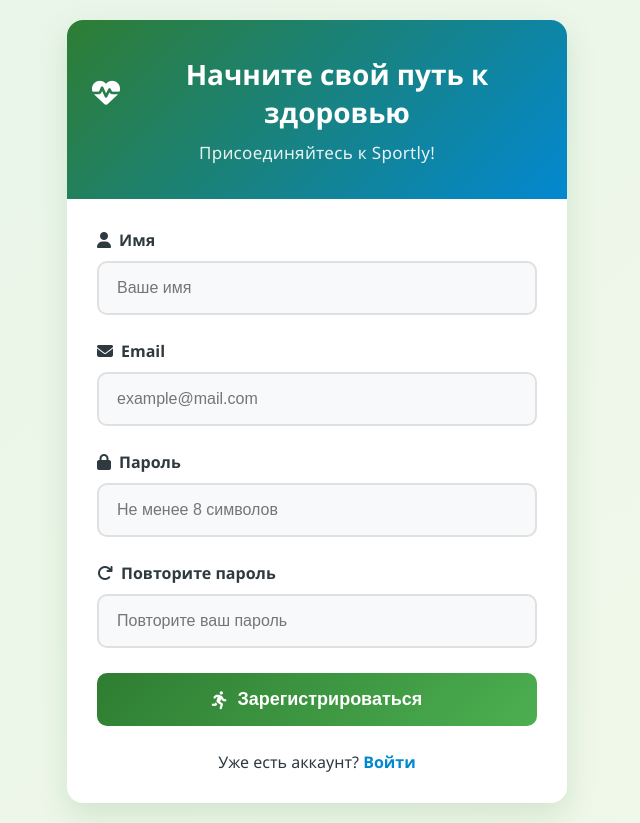
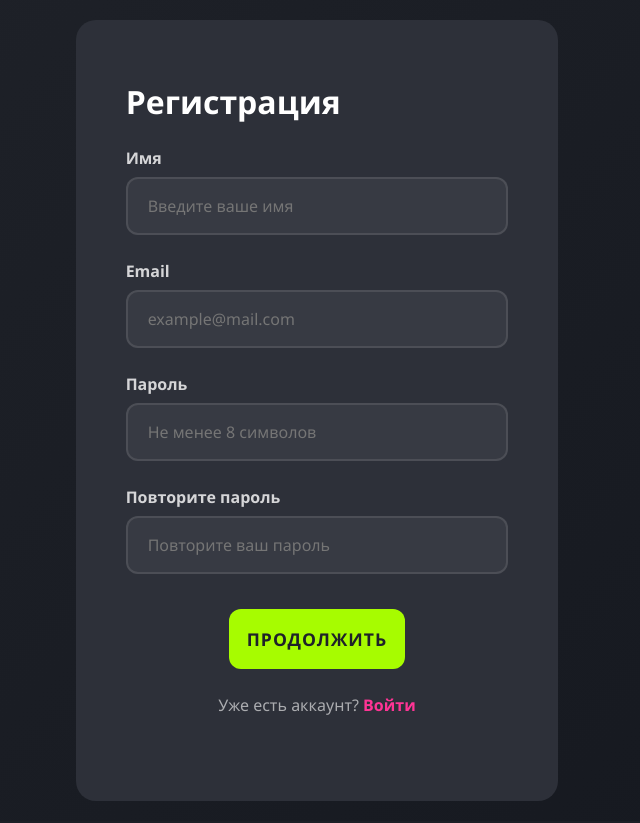
Before and after one commit to Vadimotriy/Sportly, a Flask app: page /register in a window 1280 px wide. Shown: the whole page, without its empty margins (323-963 px from the left). After the commit the page ends 801 px from the top, so only its background shows below. Run offline with Flask 3, Linux system fonts and the light colour scheme.

Commit message:
Рабочая новая регистрация, измененная БД

```diff
--- a/Flask/database/__all_models.py
+++ /dev/null
@@ -1,2 +0,0 @@
-from Flask.database.tables import statics
-from Flask.database.tables import users
--- a/Flask/main.py
+++ b/Flask/main.py
@@ -1,15 +1,15 @@
 from flask import Flask, render_template, request, redirect, url_for
-from Flask.database import db_session
+from Flask.database.database import Session
 
 from Flask.pages.main_pages import main_pages
 from Flask.pages.registr import registr
 
 app = Flask(__name__)
 app.config['SECRET_KEY'] = 'yandexlyceum_secret_key'
-db_session.global_init("Flask/data/test.db")
+session = Session()
 
 
 if __name__ == '__main__':
-    main_pages(app)
-    registr(app)
+    main_pages(app, session)
+    registr(app, session)
     app.run(debug=True)
--- a/Flask/pages/registr.py
+++ b/Flask/pages/registr.py
@@ -1,87 +1,63 @@
 import re
 
 from flask import Flask, render_template, request, redirect, url_for, flash
-
-from Flask.database import db_session
-from Flask.database.tables.users import User
+from Flask.database.database import User
 
 
-def registr(app):
+def registr(app, session):
+    def is_valid_email(email):
+        pattern = r'^[a-zA-Z0-9._%+-]+@[a-zA-Z0-9.-]+\.[a-zA-Z]{2,}$'
+        return re.match(pattern, email)
+
     @app.route('/register', methods=['GET', 'POST'])
     def register():
-        form_errors = []
-        field_errors = {}
-        name = email = ""
-
+        print(request.method)
         if request.method == 'POST':
-            name = request.form.get('name')
-            email = request.form.get('email')
-            password = request.form.get('password')
-            password_again = request.form.get('password_again')
+            print(2)
+            name = request.form['name']
+            email = request.form['email']
+            password = request.form['password']
+            confirm_password = request.form['password_again']
 
             errors = []
 
-            if not name:
-                field_errors['name'] = 'Пожалуйста, введите ваше имя'
+            if not name or len(name) < 3:
+                errors.append('Имя должно содержать минимум 3 символа!')
+            if not is_valid_email(email):
+                errors.append('Введите корректный email!')
+            if session.query(User).filter_by(email=email).first():
+                errors.append('Этот email уже используется!')
+            if len(password) < 8:
+                errors.append('Пароль должен содержать минимум 8 символов!')
+            if password != confirm_password:
+                errors.append('Пароли не совпадают!')
 
-            if not email:
-                field_errors['email'] = 'Пожалуйста, введите ваш email'
-            elif not re.match(r"[^@]+@[^@]+\.[^@]+", email):
-                field_errors['email'] = 'Пожалуйста, введите корректный email'
-
-            if not password:
-                field_errors['password'] = 'Пожалуйста, введите пароль'
-            elif len(password) < 8:
-                field_errors['password'] = 'Пароль должен содержать не менее 8 символов'
-
-            if not password_again:
-                field_errors['password_again'] = 'Пожалуйста, повторите пароль'
-            elif password != password_again:
-                field_errors['password_again'] = 'Пароли не совпадают'
-
-            # Проверка уникальности email
-            if email and not field_errors.get('email'):
-                existing_user = User.query.filter_by(email=email).first()
-                if existing_user:
-                    field_errors['email'] = 'Этот email уже зарегистрирован'
-
-            db = db_session.create_session()
-            existing_user = db.query(User).filter_by(email=email).first()
-            if existing_user:
-                field_errors['email'] = 'Пользователь с таким email уже зарегистрирован'
-
-            # Если есть ошибки, показываем форму снова
-            if field_errors:
-                return render_template('register.html',
-                                       errors=field_errors,
-                                       form_errors=form_errors,
-                                       name=name,
-                                       email=email)
+            print(errors)
+            print(3)
 
             if errors:
                 for error in errors:
-                    flash(error, 'danger')
-                return render_template('register.html')
+                    print(error)
+                    flash(error, 'error')
+                return render_template('register.html', name=name, email=email, message=errors[0])
 
             try:
-                new_user = User()
-                new_user.set_password(password)
-
+                print(4)
                 user = User(name=name, email=email)
                 user.set_password(password)
-                db.add(user)
-                db.commit()
+                session.add(user)
+                session.commit()
+                print(5)
 
                 flash('Регистрация прошла успешно! Теперь вы можете войти.', 'success')
                 return redirect(url_for('login'))
 
             except Exception as e:
-                db.session.rollback()
-                flash(f'Ошибка при регистрации: {str(e)}', 'danger')
-                app.logger.error(f'Registration error: {str(e)}')
-
+                print(e)
+        print(0)
         return render_template('register.html')
 
-    @app.route('/login', methods=['GET', 'POST'])
+
+    @app.route('/login', methods=['GET'])
     def login():
-        return ''
+        return "Страница входа (здесь будет форма входа)"
--- a/Flask/static/css/style.css
+++ b/Flask/static/css/style.css
@@ -1,211 +1,315 @@
-/* Основные цвета для ЗОЖ тематики */
 :root {
-    --primary: #2e7d32;
-    --primary-light: #4caf50;
-    --secondary: #0288d1;
-    --accent: #ff9800;
-    --light: #f8f9fa;
-    --dark: #2e3a40;
-    --gray: #e0e0e0;
+    --sport-green: #a7fc00;
+    --sport-pink: #ff3495;
+    --sport-dark: #1f2229;
+    --sport-light: #fff;
+    --sport-gray: #2d3039;
 }
 
 * {
     margin: 0;
     padding: 0;
     box-sizing: border-box;
+    font-family: 'Segoe UI', Tahoma, Geneva, Verdana, sans-serif;
 }
 
 body {
-    background: linear-gradient(135deg, #e8f5e9, #f1f8e9);
+    background: linear-gradient(135deg, var(--sport-dark) 0%, #15181f 100%);
     min-height: 100vh;
     display: flex;
     justify-content: center;
     align-items: center;
-    font-family: 'Segoe UI', Tahoma, Geneva, Verdana, sans-serif;
     padding: 20px;
-    color: var(--dark);
+    color: var(--sport-light);
 }
 
-.register-container {
-    background: white;
-    border-radius: 16px;
-    box-shadow: 0 12px 30px rgba(46, 125, 50, 0.15);
+.sport-container {
+    display: flex;
+    max-width: 1000px;
+    width: 100%;
+    border-radius: 20px;
     overflow: hidden;
-    width: 100%;
-    max-width: 500px;
-    margin: 0 auto;
-    transition: transform 0.3s ease, box-shadow 0.3s ease;
+    box-shadow: 0 15px 40px rgba(0, 0, 0, 0.5);
 }
 
-.register-container:hover {
-    box-shadow: 0 15px 35px rgba(46, 125, 50, 0.2);
+.sport-banner {
+    flex: 1;
+    background: linear-gradient(45deg, var(--sport-pink) 0%, #ff5cab 100%);
+    padding: 50px 40px;
+    display: flex;
+    flex-direction: column;
+    justify-content: center;
+    position: relative;
+    overflow: hidden;
 }
 
-.register-header {
-    background: linear-gradient(135deg, var(--primary), var(--secondary));
-    color: white;
-    padding: 35px 25px;
-    text-align: center;
+.sport-banner::before {
+    content: "";
+    position: absolute;
+    top: -50px;
+    right: -50px;
+    width: 200px;
+    height: 200px;
+    border-radius: 50%;
+    background: rgba(255, 255, 255, 0.1);
 }
 
-.register-header h2 {
-    font-weight: 700;
-    font-size: 28px;
-    margin: 0 0 10px;
+.sport-banner::after {
+    content: "";
+    position: absolute;
+    bottom: -80px;
+    left: -30px;
+    width: 250px;
+    height: 250px;
+    border-radius: 50%;
+    background: rgba(255, 255, 255, 0.1);
+}
+
+.banner-title {
+    font-size: 2.8rem;
+    font-weight: 800;
+    margin-bottom: 20px;
+    position: relative;
+    z-index: 2;
+    text-shadow: 0 2px 10px rgba(0, 0, 0, 0.2);
+}
+
+.banner-subtitle {
+    font-size: 1.2rem;
+    line-height: 1.6;
+    max-width: 400px;
+    position: relative;
+    z-index: 2;
+    opacity: 0.9;
+}
+
+.sport-features {
+    margin-top: 40px;
+    position: relative;
+    z-index: 2;
+}
+
+.feature {
+    display: flex;
+    align-items: center;
+    margin-bottom: 20px;
+}
+
+.feature-icon {
+    width: 40px;
+    height: 40px;
+    background: rgba(255, 255, 255, 0.2);
+    border-radius: 50%;
     display: flex;
     align-items: center;
     justify-content: center;
-    gap: 12px;
+    margin-right: 15px;
+    font-size: 1.2rem;
 }
 
-.register-header p {
-    opacity: 0.9;
-    font-size: 17px;
-    margin: 0;
-    letter-spacing: 0.3px;
+.registration-card {
+    flex: 1;
+    background: var(--sport-gray);
+    padding: 60px 50px;
+    display: flex;
+    flex-direction: column;
+    border-radius: 20px;
 }
 
-.register-form {
-    padding: 30px;
+.card-header {
+    margin-bottom: 40px;
 }
 
-.form-group {
+.logo {
+    display: flex;
+    align-items: center;
+    font-size: 1.8rem;
+    font-weight: 700;
+    margin-bottom: 10px;
+}
+
+.logo-icon {
+    width: 40px;
+    height: 40px;
+    background: var(--sport-green);
+    border-radius: 10px;
+    display: flex;
+    align-items: center;
+    justify-content: center;
+    margin-right: 12px;
+    font-weight: 800;
+}
+
+.card-title {
+    font-size: 2.2rem;
+    font-weight: 700;
+    margin-bottom: 10px;
+}
+
+.card-subtitle {
+    color: rgba(255, 255, 255, 0.6);
+    margin-bottom: 30px;
+}
+
+.registration-form {
+    display: flex;
+    flex-direction: column;
+}
+
+.input-group {
     margin-bottom: 25px;
     position: relative;
 }
 
-.form-group label {
+.input-label {
     display: block;
-    margin-bottom: 10px;
+    margin-bottom: 8px;
     font-weight: 600;
-    color: var(--dark);
-    font-size: 16px;
-    display: flex;
-    align-items: center;
-    gap: 8px;
+    color: rgba(255, 255, 255, 0.8);
 }
 
-.form-group input {
+.input-field {
     width: 100%;
-    padding: 16px 18px;
-    border: 2px solid var(--gray);
-    border-radius: 10px;
-    font-size: 16px;
-    transition: all 0.3s;
-    background-color: #f8f9fa;
-    color: var(--dark);
+    padding: 16px 20px;
+    background: rgba(255, 255, 255, 0.05);
+    border: 2px solid rgba(255, 255, 255, 0.1);
+    border-radius: 12px;
+    font-size: 1rem;
+    color: var(--sport-light);
+    transition: all 0.3s ease;
 }
 
-.form-group input:focus {
-    border-color: var(--primary);
-    background-color: white;
+.input-field:focus {
+    border-color: var(--sport-green);
+    background: rgba(167, 252, 0, 0.05);
     outline: none;
-    box-shadow: 0 0 0 3px rgba(46, 125, 50, 0.15);
 }
 
-.btn-register {
-    background: linear-gradient(135deg, var(--primary), var(--primary-light));
-    color: white;
-    border: none;
-    padding: 16px 20px;
-    font-size: 18px;
-    font-weight: 600;
-    border-radius: 10px;
-    cursor: pointer;
-    width: 100%;
-    transition: all 0.3s;
-    margin-top: 10px;
-    display: flex;
-    align-items: center;
-    justify-content: center;
-    gap: 10px;
+.password-container {
+    position: relative;
 }
 
-.btn-register:hover {
-    background: linear-gradient(135deg, var(--primary-light), var(--primary));
-    transform: translateY(-2px);
-    box-shadow: 0 4px 15px rgba(46, 125, 50, 0.3);
+.show-password {
+    position: absolute;
+    right: 15px;
+    top: 50%;
+    transform: translateY(-50%);
+    background: none;
+    border: none;
+    color: rgba(255, 255, 255, 0.5);
+    cursor: pointer;
+}
+
+.submit-btn {
+    background: var(--sport-green);
+    color: var(--sport-dark);
+    border: none;
+    border-radius: 12px;
+    padding: 18px;
+    font-size: 1.1rem;
+    font-weight: 700;
+    cursor: pointer;
+    margin-top: 10px;
+    transition: all 0.3s ease;
+    text-transform: uppercase;
+    letter-spacing: 1px;
+}
+
+.submit-btn:hover {
+    background: #b5ff2a;
+    transform: translateY(-3px);
+    box-shadow: 0 5px 15px rgba(167, 252, 0, 0.3);
 }
 
 .login-link {
     text-align: center;
     margin-top: 25px;
-    color: var(--dark);
-    font-size: 16px;
+    color: rgba(255, 255, 255, 0.6);
 }
 
 .login-link a {
-    color: var(--secondary);
+    color: var(--sport-pink);
     text-decoration: none;
     font-weight: 600;
-    transition: color 0.2s;
+    transition: all 0.3s ease;
 }
 
 .login-link a:hover {
-    color: var(--primary);
+    color: #ff5cab;
     text-decoration: underline;
 }
 
-/* Стили для ошибок */
-.form-errors {
-    margin-bottom: 20px;
+.divider {
+    display: flex;
+    align-items: center;
+    margin: 25px 0;
+    color: rgba(255, 255, 255, 0.4);
 }
 
-.error-message {
-    color: #dc3545; /* Красный цвет для ошибок */
-    font-size: 14px;
-    margin-top: 5px;
-    display: block;
+.divider::before,
+.divider::after {
+    content: "";
+    flex: 1;
+    height: 1px;
+    background: rgba(255, 255, 255, 0.1);
 }
 
-.input-error {
-    border-color: #dc3545 !important;
-    background-color: #fff3f3 !important;
+.divider span {
+    padding: 0 15px;
 }
 
-.alert {
-    padding: 12px 15px;
-    border-radius: 8px;
-    margin-bottom: 15px;
-    font-size: 15px;
+.social-login {
+    display: flex;
+    justify-content: center;
+    gap: 15px;
+    margin-top: 10px;
 }
 
-.alert-danger {
-    background-color: #f8d7da;
-    color: #721c24;
-    border: 1px solid #f5c6cb;
+.social-btn {
+    width: 50px;
+    height: 50px;
+    border-radius: 50%;
+    border: 2px solid rgba(255, 255, 255, 0.1);
+    background: rgba(255, 255, 255, 0.05);
+    color: var(--sport-light);
+    font-size: 1.2rem;
+    cursor: pointer;
+    transition: all 0.3s ease;
+    display: flex;
+    align-items: center;
+    justify-content: center;
 }
 
-.alert-success {
-    background-color: #d4edda;
-    color: #155724;
-    border: 1px solid #c3e6cb;
+.social-btn:hover {
+    border-color: var(--sport-green);
+    transform: translateY(-3px);
 }
 
-/* Адаптивность */
-@media (max-width: 576px) {
-    .register-container {
-        border-radius: 12px;
+@media (max-width: 900px) {
+    .sport-container {
+        flex-direction: column;
     }
 
-    .register-header {
-        padding: 25px 20px;
+    .sport-banner {
+        padding: 40px 30px;
     }
 
-    .register-header h2 {
-        font-size: 24px;
+    .registration-card {
+        padding: 40px 30px;
+    }
+}
+
+@media (max-width: 480px) {
+    .banner-title {
+        font-size: 2.2rem;
     }
 
-    .register-form {
-        padding: 25px 20px;
+    .card-title {
+        font-size: 1.8rem;
     }
 
-    .form-group input {
-        padding: 14px 16px;
-    }
-
-    .btn-register {
-        padding: 15px;
-        font-size: 16px;
+    .sport-banner,
+    .registration-card {
+        padding: 30px 20px;
     }
 }
--- a/Flask/templates/register.html
+++ b/Flask/templates/register.html
@@ -1,96 +1,54 @@
 <!DOCTYPE html>
 <html lang="ru">
+
 <head>
     <meta charset="UTF-8">
     <meta name="viewport" content="width=device-width, initial-scale=1.0">
     <title>Регистрация | Sportly</title>
     <link rel="stylesheet" href="{{ url_for('static', filename='css/style.css') }}">
-    <link rel="stylesheet" href="https://cdnjs.cloudflare.com/ajax/libs/font-awesome/6.4.0/css/all.min.css">
 </head>
+
 <body>
-    <div class="register-container">
-        <div class="register-header">
-            <h2><i class="fas fa-heartbeat"></i> Начните свой путь к здоровью</h2>
-            <p>Присоединяйтесь к Sportly!</p>
-        </div>
+    <main class="container">
+        <div class="registration-card">
+            <h1 class="registration-title">Регистрация</h1>
+            <p>ㅤㅤㅤㅤㅤㅤㅤㅤㅤㅤㅤㅤㅤㅤㅤㅤㅤㅤㅤㅤㅤㅤㅤㅤㅤㅤ</p>
 
-        <form class="register-form" method="POST" action="/register">
-            <!-- Общие ошибки формы -->
-            {% if form_errors %}
-                <div class="form-errors">
-                    {% for error in form_errors %}
-                        <div class="alert alert-danger">{{ error }}</div>
-                    {% endfor %}
+            <form id="registration-form" method="post">
+                <div class="input-group">
+                    <label for="name" class="input-label">Имя</label>
+                    <input type="text" id="name" class="input-field"
+                           placeholder="Введите ваше имя" name="name" required>
                 </div>
-            {% endif %}
 
-            <!-- Поле Имя -->
-            <div class="form-group">
-                <label for="name"><i class="fas fa-user"></i> Имя</label>
-                <input type="text"
-                       id="name"
-                       name="name"
-                       placeholder="Ваше имя"
-                       value="{{ name if name else '' }}"
-                       required
-                       class="{% if errors and 'name' in errors %}input-error{% endif %}">
-                {% if errors and 'name' in errors %}
-                    <div class="error-message">{{ errors['name'] }}</div>
-                {% endif %}
-            </div>
+                <div class="input-group">
+                    <label for="email" class="input-label">Email</label>
+                    <input type="email" id="email" class="input-field"
+                           placeholder="example@mail.com" name="email" required>
+                </div>
 
-            <!-- Поле Email -->
-            <div class="form-group">
-                <label for="email"><i class="fas fa-envelope"></i> Email</label>
-                <input type="email"
-                       id="email"
-                       name="email"
-                       placeholder="example@mail.com"
-                       value="{{ email if email else '' }}"
-                       required
-                       class="{% if errors and 'email' in errors %}input-error{% endif %}">
-                {% if errors and 'email' in errors %}
-                    <div class="error-message">{{ errors['email'] }}</div>
-                {% endif %}
-            </div>
+                <div class="input-group">
+                    <label for="password" class="input-label">Пароль</label>
+                    <input type="password" id="password" class="input-field"
+                           placeholder="Не менее 8 символов" name="password" required>
+                </div>
 
-            <!-- Поле Пароль -->
-            <div class="form-group">
-                <label for="password"><i class="fas fa-lock"></i> Пароль</label>
-                <input type="password"
-                       id="password"
-                       name="password"
-                       placeholder="Не менее 8 символов"
-                       minlength="8"
-                       required
-                       class="{% if errors and 'password' in errors %}input-error{% endif %}">
-                {% if errors and 'password' in errors %}
-                    <div class="error-message">{{ errors['password'] }}</div>
-                {% endif %}
-            </div>
+                <div class="input-group">
+                    <label for="confirm-password" class="input-label">Повторите пароль</label>
+                    <input type="password" id="confirm-password" class="input-field"
+                           placeholder="Повторите ваш пароль" name="password_again" required>
+                </div>
 
-            <!-- Поле Повторить пароль -->
-            <div class="form-group">
-                <label for="password_again"><i class="fas fa-redo"></i> Повторите пароль</label>
-                <input type="password"
-                       id="password_again"
-                       name="password_again"
-                       placeholder="Повторите ваш пароль"
-                       required
-                       class="{% if errors and 'password_again' in errors %}input-error{% endif %}">
-                {% if errors and 'password_again' in errors %}
-                    <div class="error-message">{{ errors['password_again'] }}</div>
-                {% endif %}
-            </div>
-
-            <button type="submit" class="btn-register">
-                <i class="fas fa-running"></i> Зарегистрироваться
-            </button>
+                <div style="text-align: center"><button type="submit" class="submit-btn">Продолжить</button></div>
+            </form>
 
             <div class="login-link">
                 Уже есть аккаунт? <a href="/login">Войти</a>
             </div>
-        </form>
-    </div>
+
+            <span class="login-link" style="text-align: left">{{ message }}</span>
+        </div>
+    </main>
+
 </body>
 </html>
```
Also changed, not shown: Flask/database/database.py (added, +69 -0 lines), Flask/database/db_session.py (deleted, +0 -31 lines), Flask/database/tables/statics.py (deleted, +0 -20 lines), Flask/database/tables/users.py (deleted, +0 -27 lines), Flask/pages/main_pages.py (+5 -7 lines).
